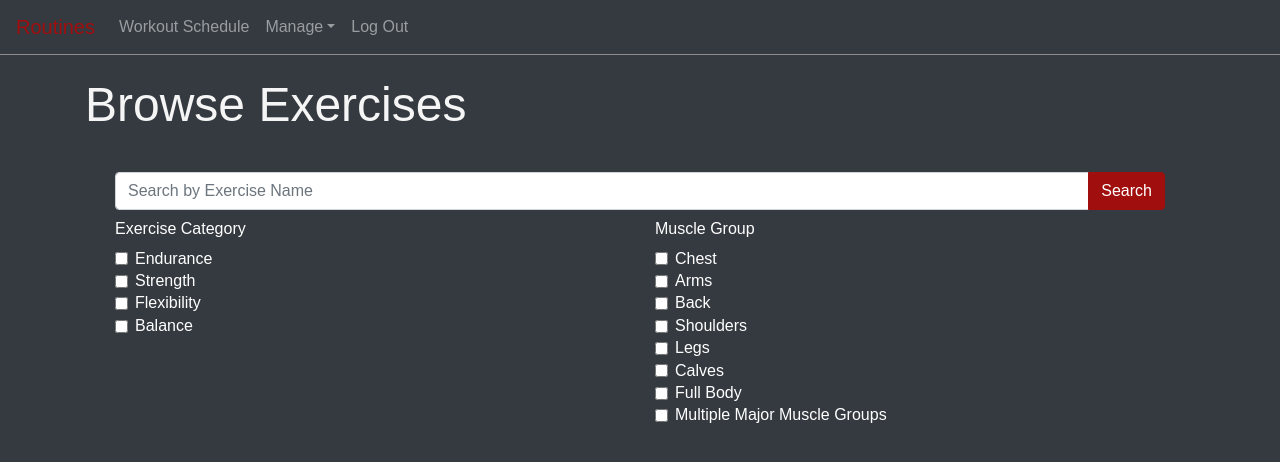
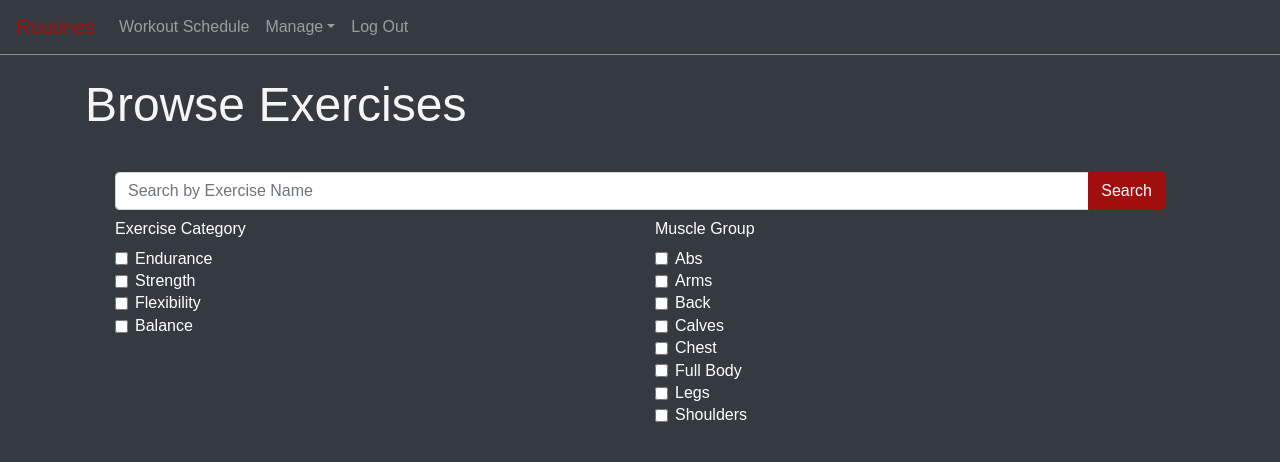
Before and after one commit to gsc229/Routines, a React (Create React App) app: page /browse-exercises in a window 1280 px wide. Shown: the top 462 px of the page. Built offline with nearby package versions, Linux system fonts and the light colour scheme.

Commit message:
dynamically rendering muscle group selector in the search exercise form

```diff
--- a/src/4_Components/create_set_group/1_create_set_group_steps/CreateSetGroupSteps.js
+++ b/src/4_Components/create_set_group/1_create_set_group_steps/CreateSetGroupSteps.js
@@ -5,8 +5,6 @@ import { clearCurrentExerciseSet } from '../../../1_Actions/exerciseSetActions'
 import { clearExerciseSearchResults } from '../../../1_Actions/exerciseActions'
 import SetTypeExplanation from './SetTypeExplanation'
 import SetGroupSearchExercise from '../2_set_group_bank/SetGroupSearchExercise'
-import PreviewSetGroup from '../2_preview_set_group/PreviewSetGroup'
-import EnterSetInfo from '../2_enter_set_info/EnterSetInfo'
 import SgNameInputForm from './SgNameInputForm'
 import StepNavs from './StepNavs'
 import SelectTypeTabs from './SelectTypeTabs'
--- a/src/4_Components/exercise/form_search_exercises/SearchExercisesForm.js
+++ b/src/4_Components/exercise/form_search_exercises/SearchExercisesForm.js
@@ -1,6 +1,7 @@
 import React, {useState} from 'react'
 import { connect } from 'react-redux'
 import {publicExercisesQuery} from '../../../1_Actions/exerciseActions'
+import { muscleGroupList } from '../../dashboard/helpers/muscleGroupNameAndColorList'
 import Button from 'react-bootstrap/Button'
 import Form from 'react-bootstrap/Form'
 import Row from 'react-bootstrap/Row'
@@ -108,61 +109,14 @@ export const SearchExercisesForm = ({
           </Form.Label>
         </div>
           <div className='form-checkbox-container'>
-            <Form.Check
-              onClick={handleCheckValue}
-              label="Chest"
-              name="muscle_group"
-              value="muscle_group[in]=Chest"
-              id="muscle_group1"
-            />
-            <Form.Check
-              onClick={handleCheckValue}
-              label="Arms"
-              name="muscle_group"
-              value="muscle_group[in]=Arms"
-              id="muscle_group2"
-            />
-            <Form.Check
-              onClick={handleCheckValue}
-              label="Back"
-              name="muscle_group"
-              value="muscle_group[in]=Back"
-              id="muscle_group3"
-            />
-            <Form.Check
-              onClick={handleCheckValue}
-              label="Shoulders"
-              name="muscle_group"
-              value="muscle_group[in]=Shoulders"
-              id="muscle_group4"
-            />
+            {muscleGroupList.sort((a, b) => (a.name > b.name) ? 1 : -1).map((mg, idx) => (
               <Form.Check
               onClick={handleCheckValue}
-              label="Legs"
+              label={mg.name}
               name="muscle_group"
-              value="muscle_group[in]=Legs"
-              id="muscle_group5"
-            />
-            <Form.Check
-              onClick={handleCheckValue}
-              label="Calves"
-              name="muscle_group"
-              value="muscle_group[in]=Calves"
-              id="muscle_group6"
-            />
-            <Form.Check
-              onClick={handleCheckValue}
-              label="Full Body"
-              name="muscle_group"
-              value="muscle_group[in]=Full Body"
-              id="muscle_group7"
-            />
-            <Form.Check
-              label="Multiple Major Muscle Groups"
-              name="muscle_group"
-              value="muscle_group[in]=Multiple Major Muscle Groups"
-              id="muscle_group8"
-            />
+              value={`muscle_group[in]=${mg.name}`}
+              id={`muscle_group${idx}`}/>
+            ))}
           </div>
         </Col>
         </Row>
```
Also changed, not shown: 1 other file (tests, documents, lock files or other folders).
